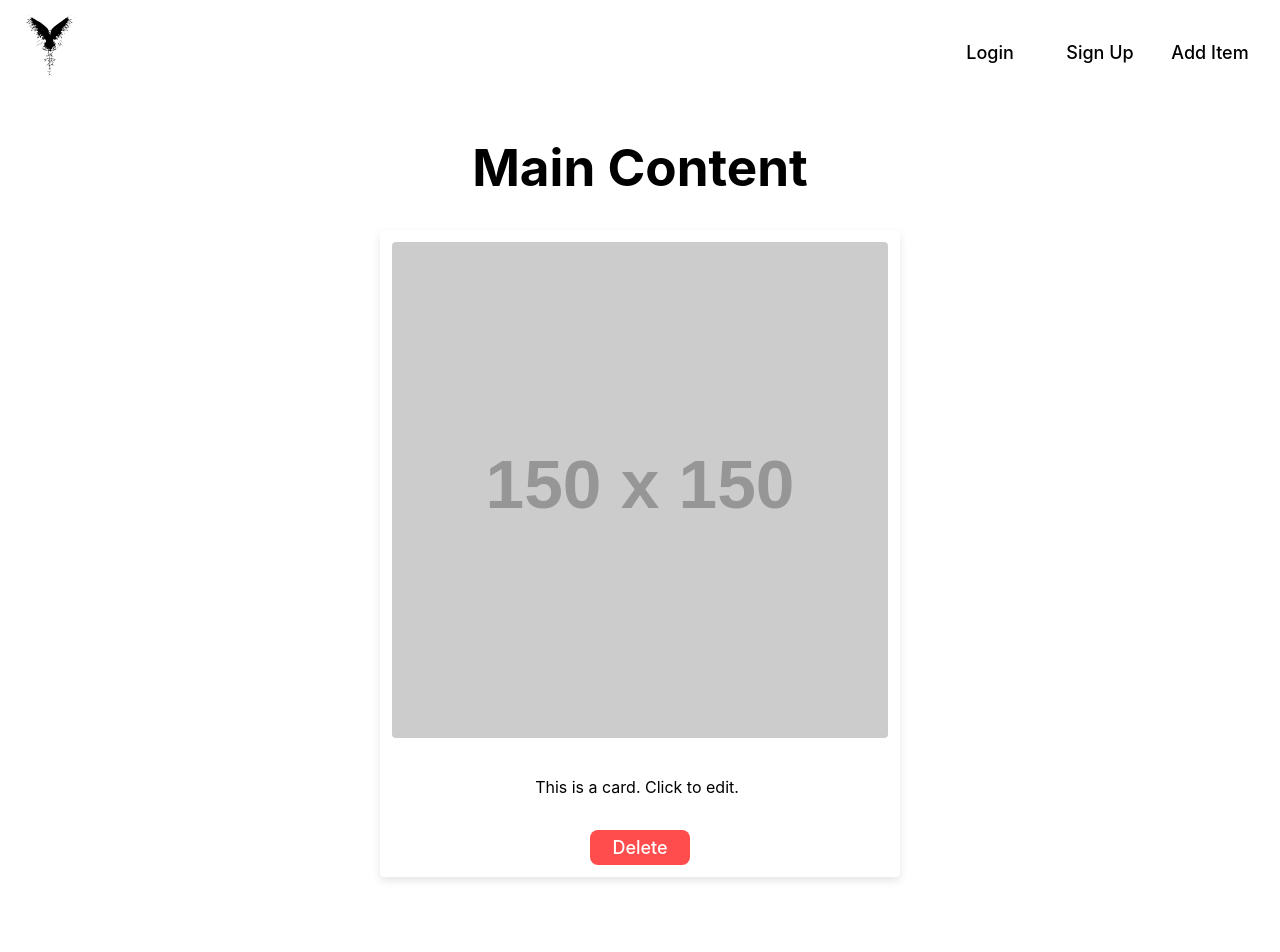
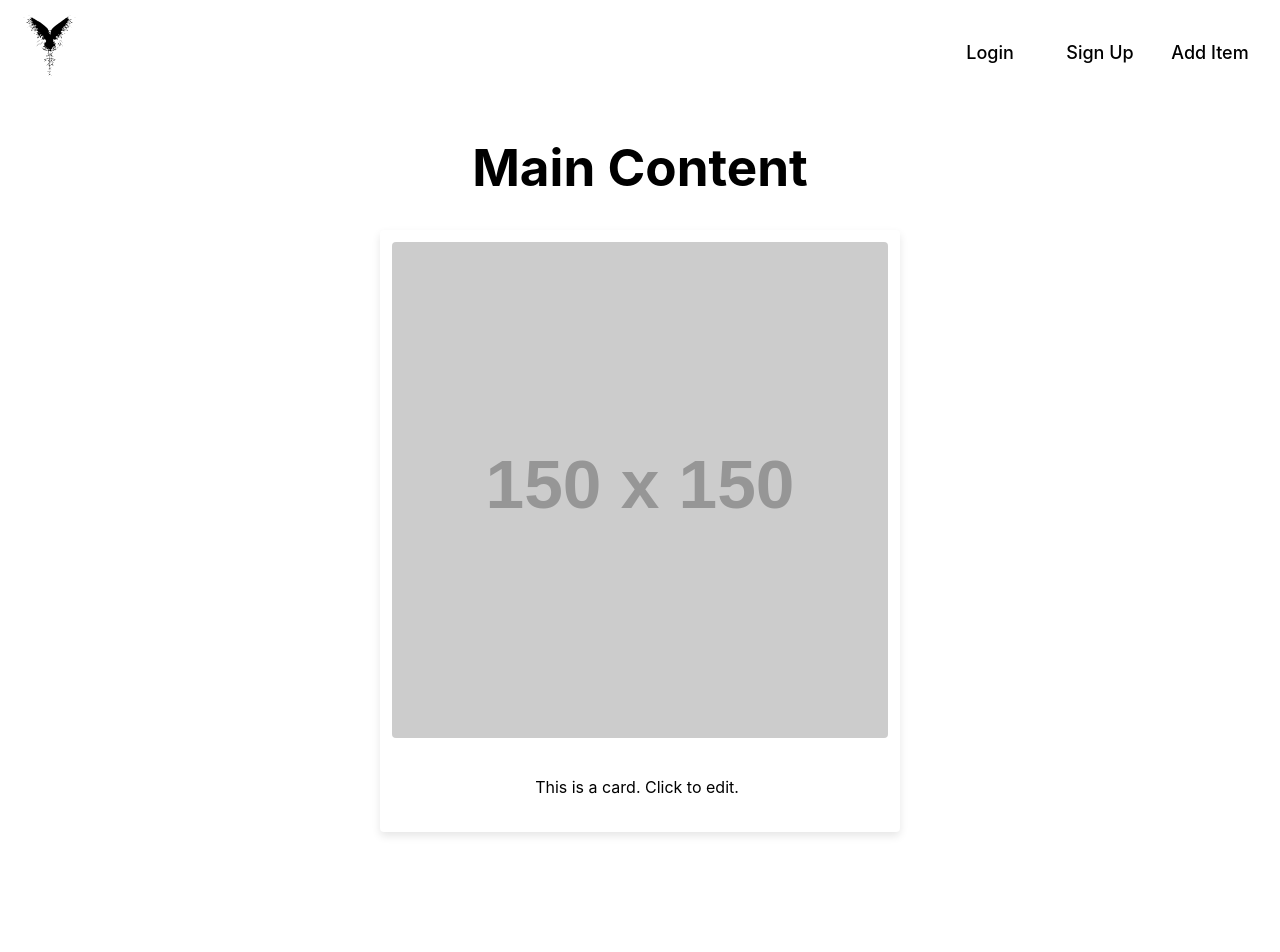
Before and after one commit to Domvm-7/project-final-frontend, a React (Vite) app: page / in a window 1280 px wide. Shown: the top 952 px of the page. Built offline with nearby package versions, Linux system fonts and the light colour scheme.

Commit message:
fixed delete button for item card move on to next step

```diff
--- a/src/components/ItemCard/ItemCard.css
+++ b/src/components/ItemCard/ItemCard.css
@@ -17,7 +17,6 @@
 
 .item__card:hover {
   border-color: #8f05f2;
-  opacity: 0.7;
 }
 
 .item__card-image {
@@ -85,21 +84,21 @@
   padding: 5px;
 }
 
-/* ItemCard.css */
-
 .item__card-delete-button {
   border-radius: 8px;
   border: 2px solid transparent;
-  background-color: #ff4c4c; /* Red background for delete button */
+  background-color: transparent;
   height: 35px;
   width: 100px;
   font-size: 18px;
-  margin-top: 10px;
-  color: white;
-  transition: background-color 0.3s, opacity 0.3s;
+  margin: 10px auto 0; /* Centers the button */
+  color: #ff4c4c;
+  cursor: pointer;
+  transition: border-color 0.3s, opacity 0.3s;
+  text-align: center;
 }
 
 .item__card-delete-button:hover {
-  background-color: #ff2c2c; /* Darker red on hover */
+  border-color: #ff4c4c;
   opacity: 0.8;
 }
--- a/src/components/ItemCard/ItemCard.jsx
+++ b/src/components/ItemCard/ItemCard.jsx
@@ -70,11 +70,11 @@ const ItemCard = ({ onDelete }) => {
           <button className="item__card-submit-button" onClick={handleSave}>
             Save Changes
           </button>
+          <button className="item__card-delete-button" onClick={onDelete}>
+            Delete
+          </button>
         </div>
       )}
-      <button className="item__card-delete-button" onClick={onDelete}>
-        Delete
-      </button>
     </div>
   );
 };
```
